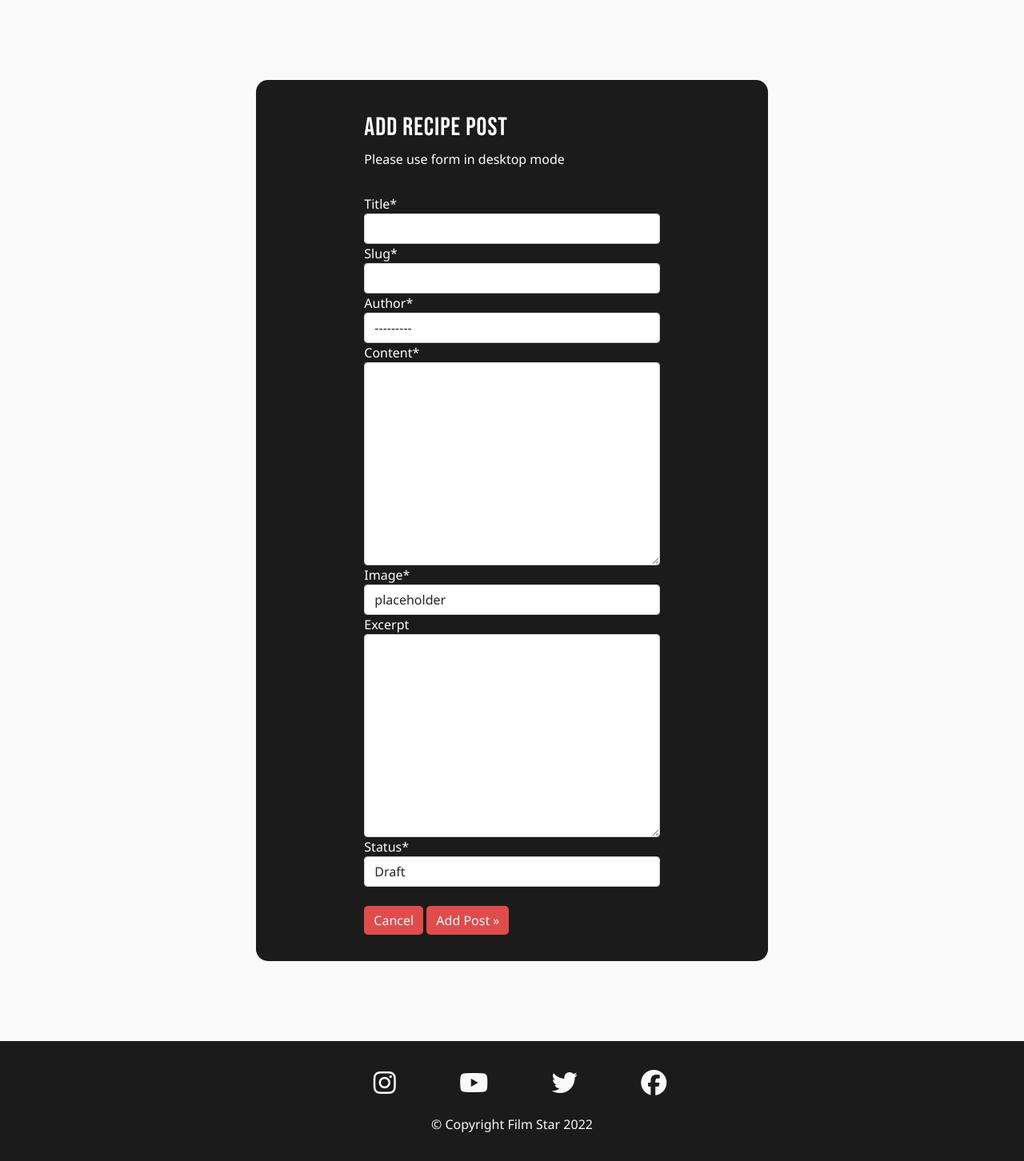
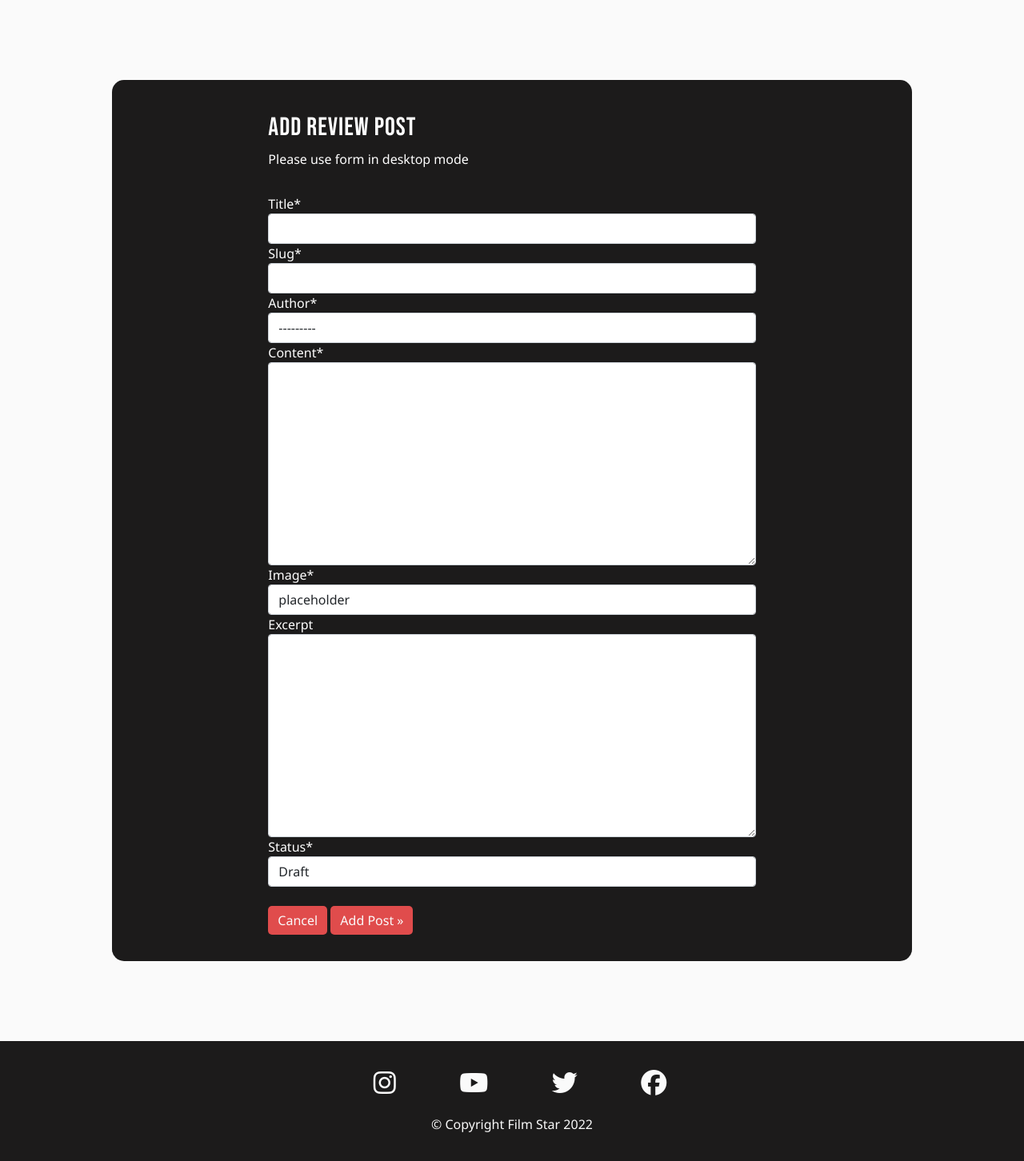
Before and after one commit to Code-Institute-Submissions/Hemenhk-filmstar_JanResub, a Django app: page /add in a window 1280 px wide. Shown: the part 80-1532 px from the top of the page at 80% size. Run offline with Django 3.2, Linux system fonts and the light colour scheme; the visitor is signed in with stand-in values (Sample User, id 1); data comes from the database, SQL or seed files in the repository; some libraries are stand-ins or nearby versions.

Commit message:
Add custom css to add post page

```diff
--- a/filmstar/settings.py
+++ b/filmstar/settings.py
@@ -30,7 +30,7 @@
 
 
 # SECURITY WARNING: don't run with debug turned on in production!
-DEBUG = False
+DEBUG = True
 
 X_FRAME_OPTIONS = 'SAMEORIGIN'
 
--- a/static/css/style.css
+++ b/static/css/style.css
@@ -338,18 +338,24 @@
     padding-top: 25px;
 }
 
-#sign-up, #log-out, #log-in, #edit-post {
+
+#sign-up, #log-out, #log-in, #add-edit-post {
     background-color: #1c1b1b;
     color: #fff;
     border-radius: 15px;
     width: 800px;
-    max-width: 80vh;
+    max-width: 80%;
     padding: 25px;
     margin: 0 auto;
     margin-top: 100px;
     margin-bottom: 100px;
     min-height: 50vh;
 }
+
+#add-edit-post {
+    width: 1000px;
+}
+
 
 @media screen and (max-width: 600px) {
     #sign-up, #log-out, #log-in {
--- a/templates/add_post.html
+++ b/templates/add_post.html
@@ -1,12 +1,13 @@
 {% extends "base.html" %}
 {% load crispy_forms_tags %}
 {% block content %}
+<!-- Note that this code was borrowed from Meldissa's 'Dessert Island blog' -->
 <!-- Start of Add Post Section -->
-<section id="edit-post">
+<section id="add-edit-post">
     <div class="container">
         <div class="row">
             <div class="col-md-8 mt-3 offset-md-2">
-                <h2>Add Recipe Post</h2>
+                <h2>Add Review Post</h2>
                 <p>Please use form in desktop mode</p>
             </div>
         </div>
--- a/templates/post_edit.html
+++ b/templates/post_edit.html
@@ -4,7 +4,7 @@
 {% load crispy_forms_tags %}
 {% block content %}
 <!-- Start of Edit Post Section -->
-<section id="edit-post">
+<section id="add-edit-post">
     <div class="container">
         <div class="row">
             <div class="col-md-8 mt-3 offset-md-2">
```
